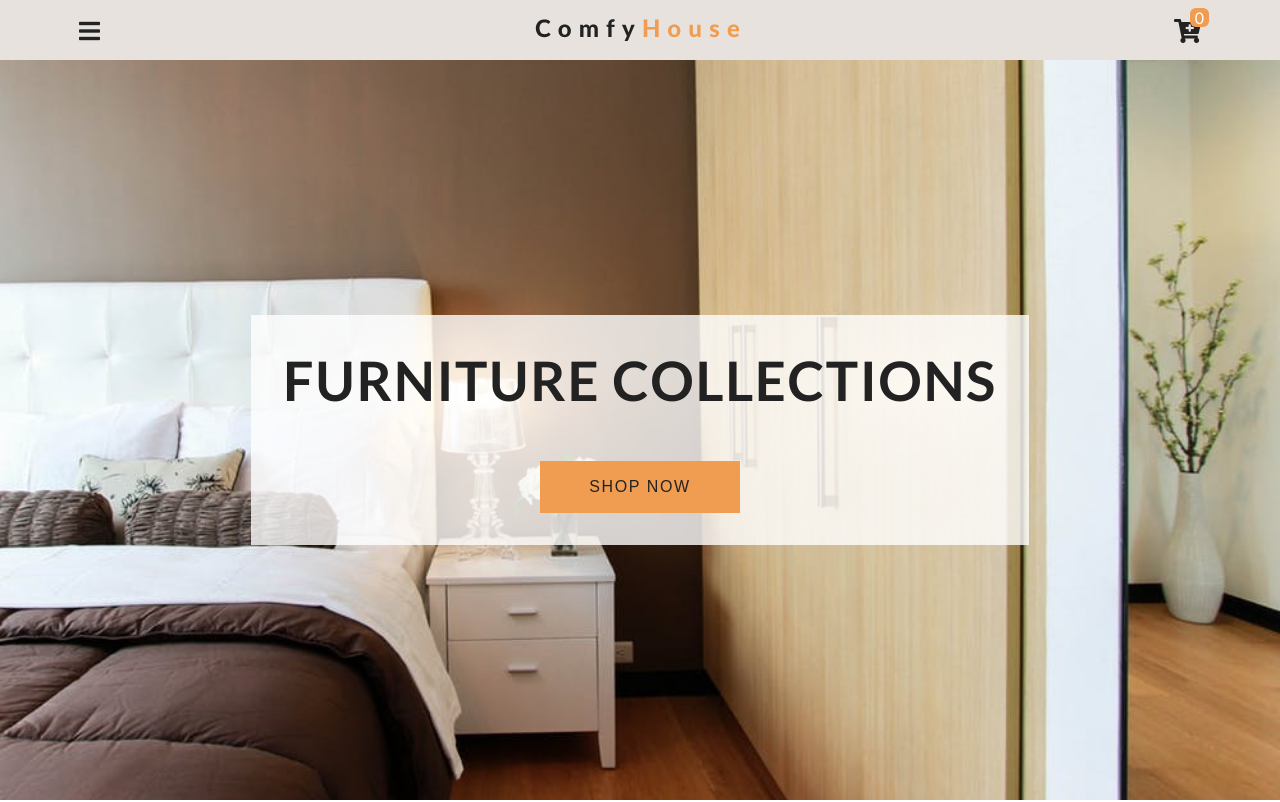
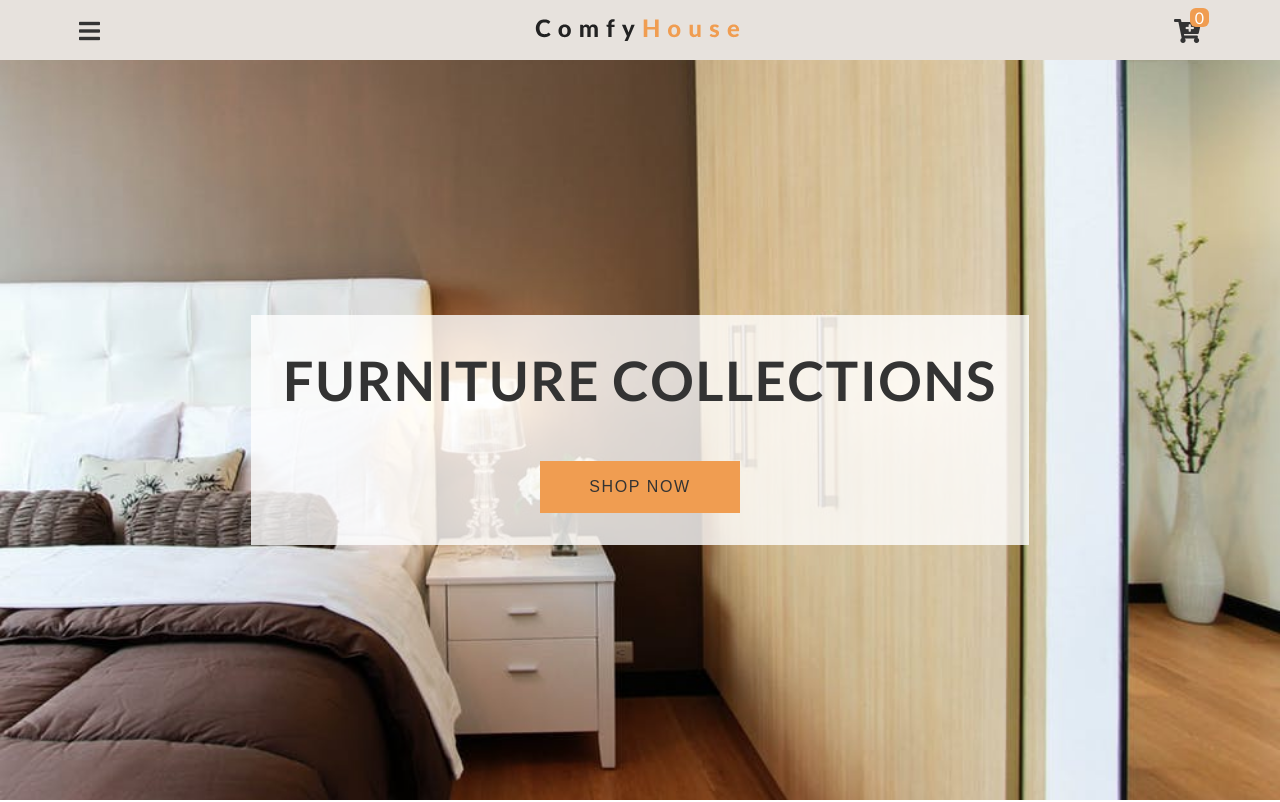
Before and after one commit to Riteshchaudhary710/shoping-cart, a plain HTML site: page index.html in a window 1280 px wide. Shown: the top 802 px of the page. Drawn offline with Linux system fonts and the light colour scheme.

Commit message:
css changes

```diff
--- a/css/main.css
+++ b/css/main.css
@@ -5,7 +5,7 @@
 :root {
     --primaryColor: #f09d51;
     --mainWhite: #fff;
-    --mainBlack: #222;
+    --mainBlack: #333;
     --mainGrey: #ececec;
     --mainSpacing: 0.1rem;
     --mainTransition: all 0.3s linear;
```
